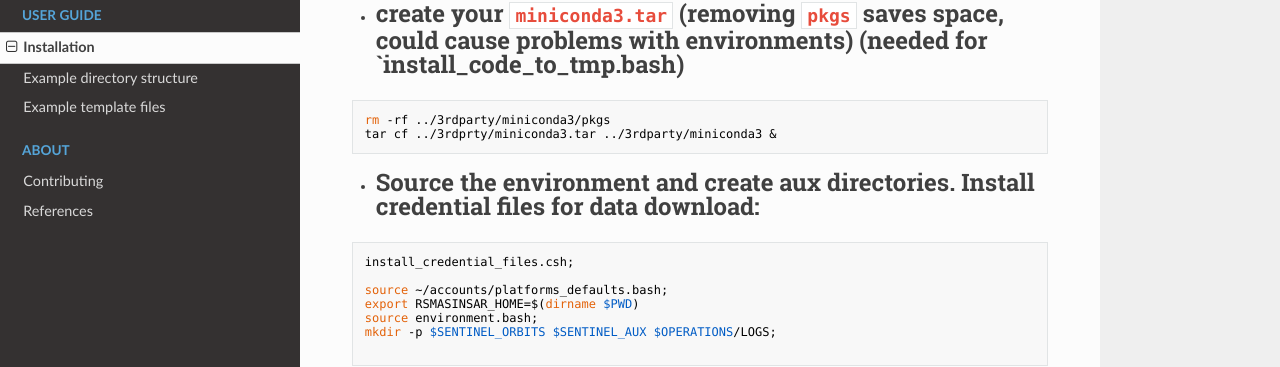
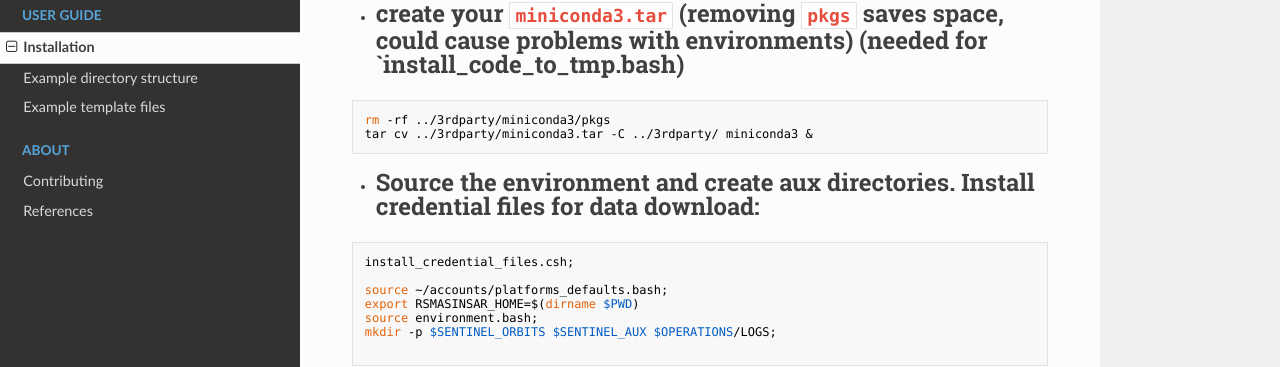
Before and after one commit to geodesymiami/rsmas_insar, an MkDocs documentation site: the page built from docs/installation.md, in a window 1280 px wide and 900 px high, scrolled down 1414 px. Shown: the part 147-514 px from the top of the window. Built offline with MkDocs 1.6.1, drawn with Linux system fonts in a browser that asks for light colours; nearby versions of some CDN libraries.

Commit message:
Update installation.md

````diff
--- a/docs/installation.md
+++ b/docs/installation.md
@@ -78,7 +78,7 @@ cp -r ../sources/isce2/contrib/stack/* ../3rdparty/miniconda3/share/isce2
 * #create your `miniconda3.tar`  (removing `pkgs` saves space, could cause problems with environments) (needed for `install_code_to_tmp.bash)
 ```
 rm -rf ../3rdparty/miniconda3/pkgs
-tar cf ../3rdprty/miniconda3.tar ../3rdparty/miniconda3 &
+tar cv ../3rdparty/miniconda3.tar -C ../3rdparty/ miniconda3 &
 ```
 
 * #Source the environment and create aux directories. Install credential files for data download:
````
